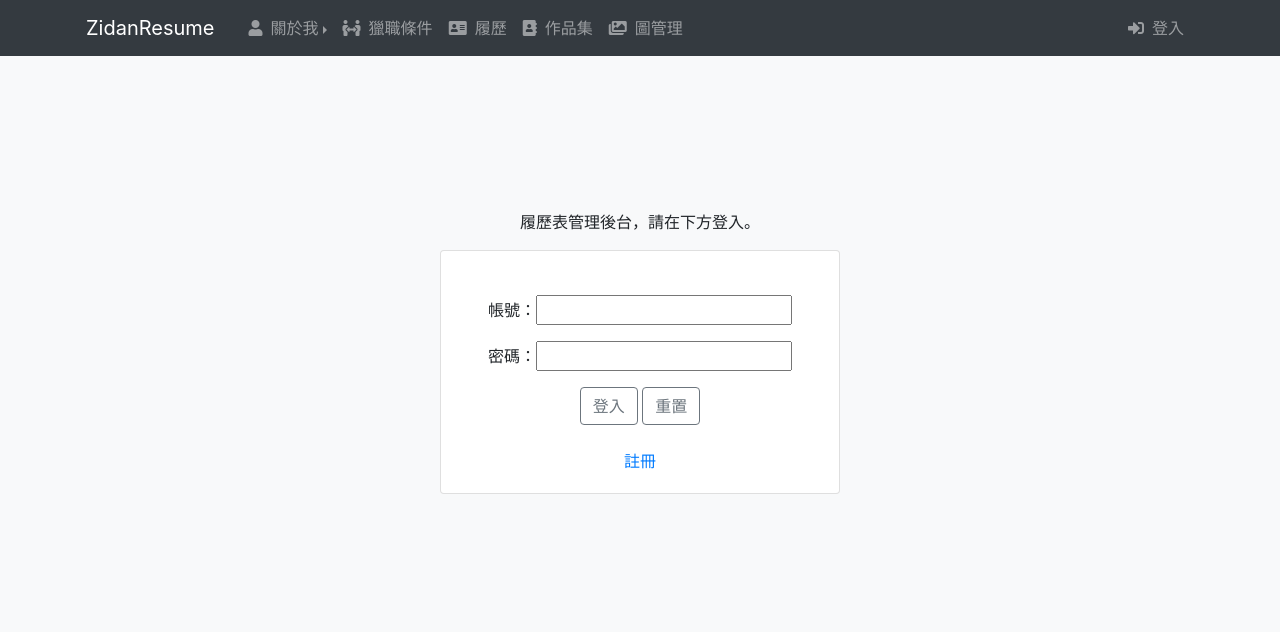
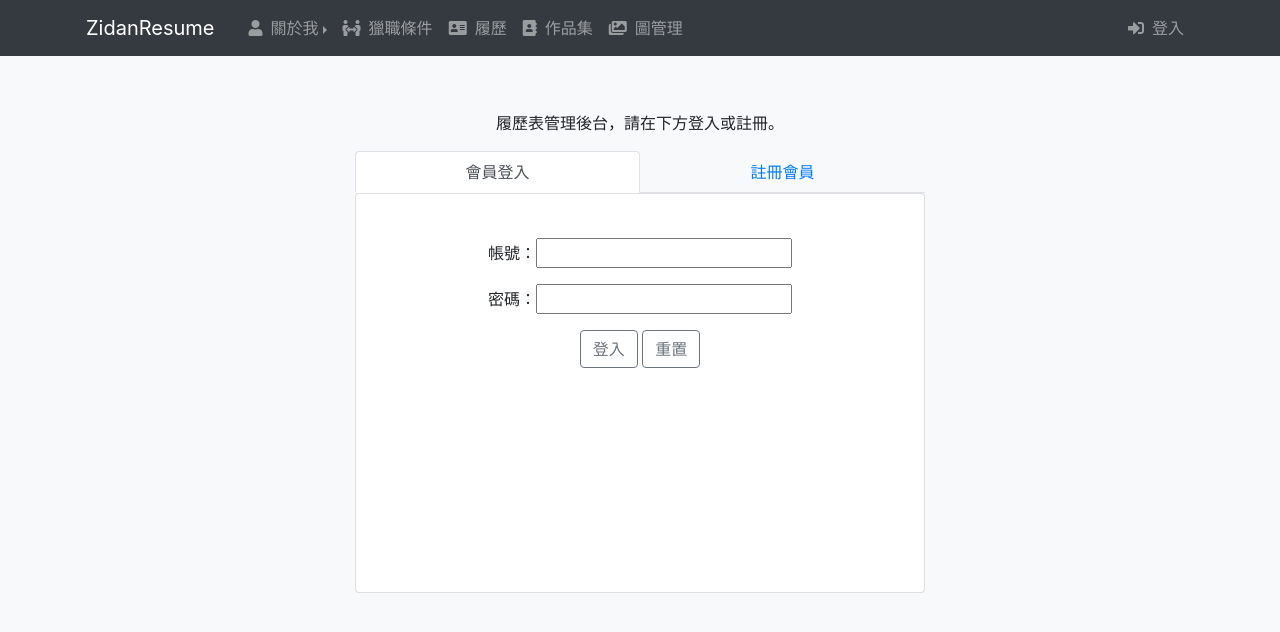
Before and after one commit to wdaweb/10902-lu-li-biao-xi-tong-zidanc, a PHP site: page /front/login.php in a window 1280 px wide. Shown: the top 632 px of the page. Run offline with PHP 8.4, Linux system fonts and the light colour scheme; some libraries are stand-ins or nearby versions.

Commit message:
api功能

```diff
--- a/admin.php
+++ b/admin.php
@@ -1,3 +1,7 @@
+<?php
+  include_once "base.php";
+?>
+
 <!DOCTYPE html>
 <html lang="en">
 <head>
@@ -5,7 +9,7 @@
     <meta name="viewport" content="width=device-width, initial-scale=1.0">
     <meta http-equiv="X-UA-Compatible" content="ie=edge">
     <link rel="shortcut icon" href="#" type="image/x-icon">
-    <title>Zidan-Web Resume</title>
+    <title>Zidan-Backend Management</title>
     <link rel="stylesheet" href="./plugins/bootstrap.css">
     <script src="https://code.jquery.com/jquery-3.5.1.slim.min.js"></script>
     <script src="https://cdn.jsdelivr.net/npm/popper.js@1.16.0/dist/umd/popper.min.js"></script>
--- a/common/base.php
+++ b/base.php
@@ -116,7 +116,7 @@ function save($table,$arg){
         $sql="insert into $table (`".implode("`,`",array_keys($arg))."`) values('".implode("','",$arg)."')";
     }
 
-    //echo $sql;
+    echo $sql;
     return $pdo->exec($sql);
 }
 
--- /dev/null
+++ b/front/login.php
@@ -0,0 +1,161 @@
+<!DOCTYPE html>
+<html lang="en">
+<head>
+    <meta charset="UTF-8">
+    <meta name="viewport" content="width=device-width, initial-scale=1.0">
+    <meta http-equiv="X-UA-Compatible" content="ie=edge">
+    <link rel="shortcut icon" href="#" type="image/x-icon">
+    <title>Zidan-Web Resume</title>
+    <link rel="stylesheet" href="../plugins/bootstrap.css">
+    <script src="https://code.jquery.com/jquery-3.5.1.slim.min.js"></script>
+    <script src="https://cdn.jsdelivr.net/npm/popper.js@1.16.0/dist/umd/popper.min.js"></script>
+    <script src="https://stackpath.bootstrapcdn.com/bootstrap/4.5.0/js/bootstrap.min.js"></script>
+    <!-- fontAwesome -->
+    <link rel="stylesheet" href="https://use.fontawesome.com/releases/v5.13.0/css/all.css">
+    <!-- customCSS -->
+    <link rel="stylesheet" href="../css/custom.css">
+    <!-- JQ -->
+    <script src="../plugins/jquery-3.5.1.min.js"></script>
+    <style>
+    .card {
+        width: 25rem;
+    }
+
+    </style>
+
+</head>
+<body class="bg-light">
+<?php
+    include_once "../include/headerbend.php";
+?>
+
+<section class="w-100 d-flex flex-column align-items-center justify-content-center" style="height:90vh;">
+    <div>
+        <p>履歷表管理後台，請在下方登入或註冊。</p>
+    </div>
+
+
+<!-- 登入區域 -->
+<form action="" method="post" class="form-group" style="width:600px;">
+    <div class="container">
+        <ul class="nav nav-tabs nav-fill" id="myTab" role="tablist">
+          <li class="nav-item">
+            <a class="nav-link active" id="home-tab" data-toggle="tab" href="#home">會員登入</a>
+          </li>
+          <li class="nav-item">
+            <a class="nav-link" id="profile-tab" data-toggle="tab" href="#profile">註冊會員</a>
+          </li>
+        </ul>
+
+        <div class="tab-content col-12 card" style="width:600px; height:400px;">
+
+            <div class="tab-pane card-body text-center active" id="home">
+                    <!-- <div class=""> -->
+                    <form action="" method="post">
+                        <div style="width:100%;" class="">
+                            <br>
+                            <p>帳號：<input type="text" name="acc" id="acc" class="myform-control"></p>
+                            <p>密碼：<input type="password" name="pw" id="pw" class="myform-control"></p>
+                            <input type="submit" value="登入" id="login" class="btn btn-outline-secondary">
+                            <input type="reset" value="重置" class="btn btn-outline-secondary">
+                            <br><br>
+                        </div>
+                    </form>
+                    <!-- </div> -->
+            </div>
+
+
+
+            <div class="tab-pane card-body" id="profile">
+                    <!-- <div class=""> -->
+                    <form action="" method="post">
+                        <div style="text-align:right; padding-right:50px;">
+                            <br>
+                            <p>登入帳號：<input type="text" name="acc" id="acc2" class="myform-control" placeholder="請輸入英數字元，勿超過32個字元" size="40px"></p>
+                            <p>登入密碼：<input type="password" name="pw" id="pw2" class="myform-control" placeholder="請輸入英數字元，勿超過32個字元" size="40px"></p>
+                            <p>再次確認密碼：<input type="password" name="pw2" id="pw3" class="myform-control" placeholder="請輸入同上字元" size="40px"></p>
+                            <p>姓名：<input type="text" name="name" id="name" class="myform-control" size="40px"></p>
+                            <p>電子郵件：<input type="text" name="email" id="email" class="myform-control" placeholder="如「xxx@xxmail.com」" size="40px"></p>
+                            <p>居住縣市：<input type="text" name="residence" id="residence" class="myform-control" placeholder="如「新北市」,「桃園市」" size="40px"></p>
+                        </div>
+
+                            <div class="text-center">
+                                <input type="submit" value="註冊" id="reg" class="btn btn-outline-secondary">
+                                <input type="reset" value="重置" class="btn btn-outline-secondary">
+                            </div>
+                    </form>
+                    <!-- </div> -->
+            </div>
+
+        </div>
+    </div>
+
+
+
+
+</form>
+</section>
+
+
+<script>
+    $("#login").on("click",function(){
+        let acc = $("#acc").val();
+        let pw = $("#pw").val();
+        $.post("./api/chkacc.php",{acc},function(res){
+            if(res==='1'){
+                $.post("./api/chkpw.php",{acc,pw},function(res){
+                    if(res==='1'){
+                        location.href="admin.php";
+                    }else{
+                        alert("帳號或密碼有誤，請重新輸入");
+                    }
+                })
+            }else{
+                alert("無此帳號，請輸入正確的帳號");
+            }
+        })
+    })
+
+
+$("#reg").on("click",function(){
+    let acc=$("#acc2").val()
+    let pw=$("#pw2").val()
+    let pw2=$("#pw3").val()
+    let email=$("#email").val()
+    let name=$("#name").val()
+    let residence=$("#residence").val()
+
+if(acc=="" || pw=="" || pw2=="" ||email=="" || residence=""){
+    alert("不可空白")
+}else{
+    $.post("./api/chkacc.php",{acc},function(status){
+
+            if(status=="1"){
+                alert("帳號重複")
+            }else{
+
+                if(pw==pw2){
+
+                    $.post("./api/reg.php",{acc,pw,email},function(status){
+                        if(status=="1"){
+                            alert("恭喜，歡迎加入")
+                            location.href="index.php";
+                        }else{
+                            console.log(status)
+                        }
+                    })
+
+                }else{
+                    alert("密碼錯誤")
+                }
+            }
+        })
+    }
+})
+
+
+
+</script>
+
+</body>
+</html>
--- a/include/headerbend.php
+++ b/include/headerbend.php
@@ -1,7 +1,7 @@
 
   <header class="bg-dark fixed-top">
     <nav class="navbar navbar-expand-md navbar-dark container">
-      <a class="navbar-brand" href="./index.php">ZidanResume</a>
+      <a class="navbar-brand" href="../index.php">ZidanResume</a>
       <button class="navbar-toggler" type="button" data-toggle="collapse" data-target="#zinav">
         <span class="navbar-toggler-icon"></span>
       </button>
@@ -11,7 +11,7 @@
           <li class="myleft-5">
             <ul class="myclear-le mycol-sm">
               <li class="nav-item myli-sm myliclear-md dropright">
-                <a class="nav-link dropdown-toggle" href="#lokiroom" data-toggle="dropdown" role="button"><i class="fas fa-user mr-2"></i>關於我</a>
+                <a class="nav-link dropdown-toggle" href="#" data-toggle="dropdown" role="button"><i class="fas fa-user mr-2"></i>關於我</a>
                     <div class="dropdown-menu">
                       <a class="dropdown-item" href="#" onclick="">個人資料</a>
 
@@ -26,16 +26,16 @@
                     </div>
               </li>
               <li class="nav-item myli-sm myliclear-md">
-                <a class="nav-link" href="#lokifacility"><i class="fas fa-people-arrows mr-2"></i>獵職條件</a>
+                <a class="nav-link" href="#"><i class="fas fa-people-arrows mr-2"></i>獵職條件</a>
               </li>
               <li class="nav-item myli-sm myliclear-md">
-                <a class="nav-link" href="#lokifood"><i class="fas fa-address-card mr-2"></i>履歷</a>
+                <a class="nav-link" href="#"><i class="fas fa-address-card mr-2"></i>履歷</a>
               </li>
               <li class="nav-item myli-sm myliclear-md">
-                <a class="nav-link" href="#lokifood"><i class="fas fa-address-book mr-2"></i>作品集</a>
+                <a class="nav-link" href="#"><i class="fas fa-address-book mr-2"></i>作品集</a>
               </li>
               <li class="nav-item myli-sm myliclear-md">
-                <a class="nav-link" href="#lokitrans"><i class="fas fa-images mr-2"></i>圖管理</a>
+                <a class="nav-link" href="#"><i class="fas fa-images mr-2"></i>圖管理</a>
               </li>
             </ul>
           </li>
@@ -46,7 +46,7 @@
 
                 <?php
                   if(empty($_SESSION)){
-                      echo "<a class='nav-link' href='./index.php'><i class='fas fa-sign-in-alt mr-2'></i>登入</a>";
+                      echo "<a class='nav-link' href='../index.php'><i class='fas fa-sign-in-alt mr-2'></i>登入</a>";
                   }else{
                       echo "<a class='nav-link' href='           '><i class='fas fa-sign-out-alt mr-2'></i>登出</a>";
                   }
--- a/index.php
+++ b/index.php
@@ -1,3 +1,7 @@
+<?php
+include_once "base.php";
+?>
+
 <!DOCTYPE html>
 <html lang="en">
 <head>
@@ -84,7 +88,7 @@
           <div class="card border-secondary mb-3 mt-5 col-12 col-md-3" id="intro">   <!-- style="max-width: XXrem"; -->
               <div class="card-header">個人資料</div>
                 <div class="card-body text-secondary">
-                  <span class=""><img src="./img/personal.jpg" draggable="false" ondragstart="return false"; class="rounded-circle"></span>
+                  <span class=""><img src="./img/<?=find('photo',['sh'=>1])['filename'];?>" draggable="false" ondragstart="return false"; class="rounded-circle"></span>
                     <h5 class="card-title">簡志瀚</h5>
                     <p class="card-text">Taipei City, Taiwan</p>
                     <!-- <div id="jobreq"></div>     -->
--- a/login.php
+++ /dev/null
@@ -1,61 +0,0 @@
-<!DOCTYPE html>
-<html lang="en">
-<head>
-    <meta charset="UTF-8">
-    <meta name="viewport" content="width=device-width, initial-scale=1.0">
-    <meta http-equiv="X-UA-Compatible" content="ie=edge">
-    <link rel="shortcut icon" href="#" type="image/x-icon">
-    <title>Zidan-Web Resume</title>
-    <link rel="stylesheet" href="./plugins/bootstrap.css">
-    <script src="https://code.jquery.com/jquery-3.5.1.slim.min.js"></script>
-    <script src="https://cdn.jsdelivr.net/npm/popper.js@1.16.0/dist/umd/popper.min.js"></script>
-    <script src="https://stackpath.bootstrapcdn.com/bootstrap/4.5.0/js/bootstrap.min.js"></script>
-    <!-- fontAwesome -->
-    <link rel="stylesheet" href="https://use.fontawesome.com/releases/v5.13.0/css/all.css">
-    <!-- customCSS -->
-    <link rel="stylesheet" href="./css/custom.css">
-    <!-- JQ -->
-    <script src="./plugins/jquery-3.5.1.min.js"></script>
-    <style>
-    .card {
-        width: 25rem;
-    }
-    </style>
-</head>
-<body class="bg-light">
-<?php
-    include_once "./include/headerbend.php";
-?>
-
-<section class="w-100 d-flex flex-column align-items-center justify-content-center" style="height:90vh;">
-    <div>
-        <p>履歷表管理後台，請在下方登入。</p>
-    </div>
-
-
-<!-- 登入區域 -->
-<form action="./api/chklogin.php" method="post" class="form-group">
-    <div class="container d-flex align-items-center">
-
-        <div class="col-12 card">
-            <div class="card-body text-center">
-                <br>
-                    <p>帳號：<input type="text" name="acc" id="acc" class="myform-control"></p>
-                    <p>密碼：<input type="password" name="pw" id="pw" class="myform-control"></p>
-                    <input type="submit" value="登入" class="btn btn-outline-secondary">
-                    <input type="reset" value="重置" class="btn btn-outline-secondary">
-                <br><br>
-                <a href="reg.html">註冊</a>
-                <!-- 忘記密碼功能時間夠要加上去 <a href="#">忘記密碼</a> -->
-            </div>
-        </div>
-    </div>
-
-
-
-</form>
-</section>
-
-
-</body>
-</html>
```
Also changed, not shown: api/chkacc.php (added, +14 -0 lines), api/chkpw.php (added, +15 -0 lines), api/reg.php (added, +11 -0 lines), backend/index.php (deleted, +0 -27 lines), include/header.php (added, +62 -0 lines), reg.html (deleted, +0 -61 lines), api/chklogin.php (deleted).
